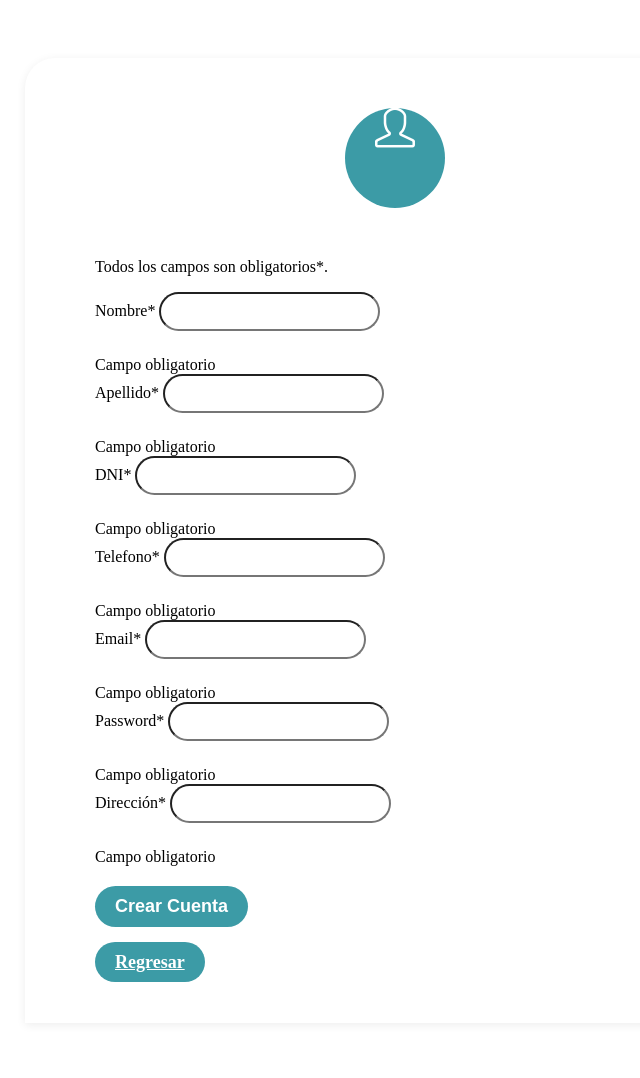
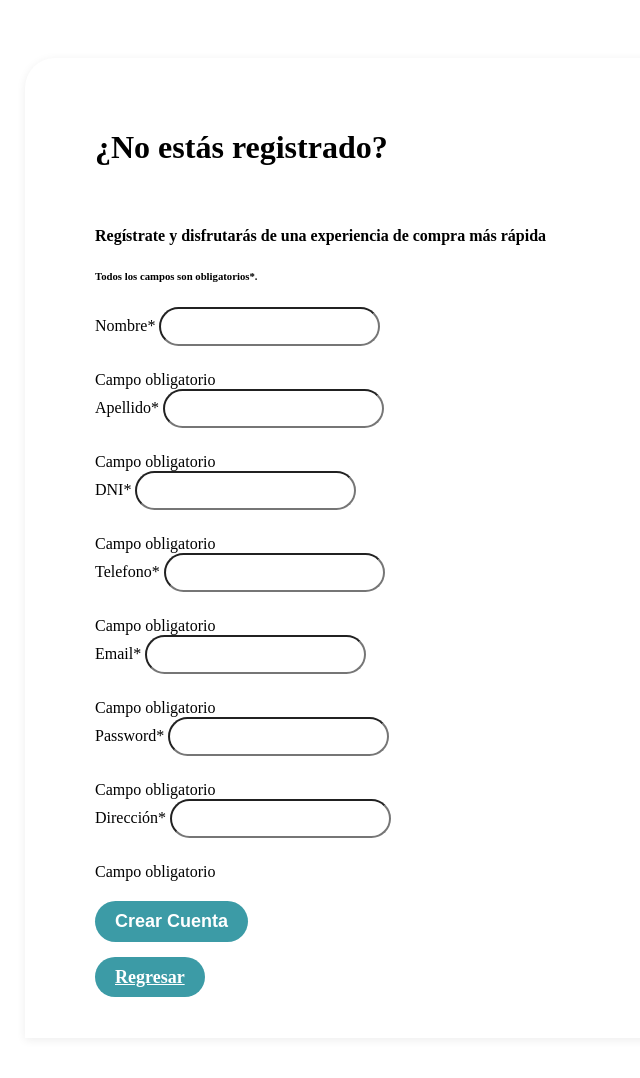
Before and after one commit to DiegoSanchez413/tienda_mg, a CodeIgniter 4 app: the page made by app/Views/clientest/clientet.php in a window 1280 px wide. Shown: the top 1078 px of the page, without its empty margins (245-885 px from the left). Before the commit the page ends 982 px from the top, so only its background shows below. Run offline with PHP 8.4 and a stand-in for CodeIgniter, Linux system fonts and the light colour scheme; the template is opened without the code that fills it, so the values that code supplies are empty; some libraries are stand-ins or nearby versions.

Commit message:
cambios finitos

```diff
--- a/app/Controllers/Ventas.php
+++ b/app/Controllers/Ventas.php
@@ -137,8 +137,8 @@ class Ventas extends BaseController
             $sub_array[] = $row["codigo_venta"];
             $sub_array[] = $row["Nombre_Cliente"];
             $sub_array[] = $row["Fecha_Venta"];
+            $sub_array[] = $row["SubTotal_Venta"];
             $sub_array[] = $row["Total_Venta"];
-            $sub_array[] = $row["SubTotal_Venta"];
             $sub_array[] = '<div class="btn-group" role="group" aria-label="Button group">
 
             <a class="btn btn-success text-white" onClick="mostrar_ventas(' . $row["ID_Venta"] . ')" title="Detalleventas"><i class="fas fa-eye"></i></a>
--- a/app/Views/clientest/clientet.php
+++ b/app/Views/clientest/clientet.php
@@ -1,10 +1,11 @@
 <div class="registration-form">
     <form id="formClientet" name="formClientet" class="needs-validation" prevent-default>
         <input type="hidden" id="idCliente" name="idCliente" value="">
-        <div class="form-icon">
-            <span><i class="icon icon-user"></i></span>
-        </div>
-        <p class="text-danger mt-4 mb-2 ">Todos los campos son obligatorios*.</p>
+        <h1 class="text-center">¿No estás registrado?</h1>
+        <br>
+        <h4 class="text-center">Regístrate y disfrutarás de una experiencia de compra más rápida</h4>
+
+        <h6 class="text-danger mt-4 mb-2 ">Todos los campos son obligatorios*.</h6>
         <div class="row">
             <div class="form-group col-md-6">
                 <label for="txtNombre">Nombre</label><span class="text-danger">*</span>
--- a/app/Views/inicio.php
+++ b/app/Views/inicio.php
@@ -119,7 +119,7 @@
     <div class="col-md-6 mb-4">
       <div class="card card-style border-left-success">
         <div class="card-body">
-          <h3 class="text-xs text-center font-weight-bold text-primary text-uppercase mb-1">Productos mas vendidos</h3>
+          <h3 class="text-xs text-center font-weight-bold text-primary text-uppercase mb-1">Productos más vendidos</h3>
           <canvas id="reporte_rotacion_productos" height="200" width="400"></canvas>
         </div>
       </div>
--- a/app/Views/productos/producto/modal.php
+++ b/app/Views/productos/producto/modal.php
@@ -72,7 +72,7 @@
           <div class="form-row">
           <div class="form-group col-md-6">
               <label for="txtDescripcion">Descripcion*</label>
-              <input type="text" class="form-control" id="txtDescripcion" name="txtDescripcion" required>
+              <textarea type="text" class="form-control" id="txtDescripcion" name="txtDescripcion" required></textarea>
               <div class="invalid-feedback">Campo obligatorio</div>
          </div>
         </div>
--- a/app/Views/purchases/list.php
+++ b/app/Views/purchases/list.php
@@ -4,8 +4,7 @@
       <div class="col-lg-4">
         <div class="card mb-4">
           <div class="card-body text-center">
-            <img src="https://mdbcdn.b-cdn.net/img/Photos/new-templates/bootstrap-chat/ava3.webp" alt="avatar"
-              class="rounded-circle img-fluid" style="width: 150px;">
+
             <h5 class="my-3" id="username"></h5>
             <!-- <p class="mb-1">Full Stack Developer</p> -->
             <!-- <p class="mb-4">Bay Area, San Francisco, CA</p> -->
--- a/app/Views/tienda/producto.php
+++ b/app/Views/tienda/producto.php
@@ -74,7 +74,6 @@
             </div>
           </div>
           <!-- redirect to cart -->
-          <a href="#" class="btn btn-warning shadow-0"> Comprar ahora </a>
           <a href="#" class="btn btn-primary shadow-0" id="buy" onClick="addToCart()"> <i class="me-1 fa fa-shopping-basket"></i> Añadir al carrito </a>
           <!-- <a href="#" class="btn btn-light border border-secondary py-2 icon-hover px-3"> <i class="me-1 fa fa-heart fa-lg"></i> Save </a> -->
         </div>
--- a/app/Views/ventas/index.php
+++ b/app/Views/ventas/index.php
@@ -22,8 +22,8 @@
                   <th>ID</th>
                   <th>Cliente</th>
                   <th>Fecha</th>
+                  <th>SubTotal</th>
                   <th>Total</th>
-                  <th>SubTotal</th>
                   <th>Acciones</th>
                 </tr>
               </thead>
--- a/public/js/cart_badge/list.js
+++ b/public/js/cart_badge/list.js
@@ -312,7 +312,7 @@ function buildCard(products) {
                 <span>310</span>
                 </div> -->
                 <div class="mt-1 mb-0 text-muted small">
-                <span> Marca: ${product.Nombre_Producto}</span><br>
+                <span> Stock disponible: ${product.Stock_Producto}</span><br>
                 <!-- <span class="text-primary"> • </span>
                 <span>Light weight</span>
                 <span class="text-primary"> • </span>
```
Also changed, not shown: public/img/productos/1688777500_ad273f1ceb1205b3a93c.jpg (added), public/img/productos/1688778535_f8b2eed87b75d888cf70.png (added), public/img/productos/1688779035_55dd7224a881ab31a485.png (added).
